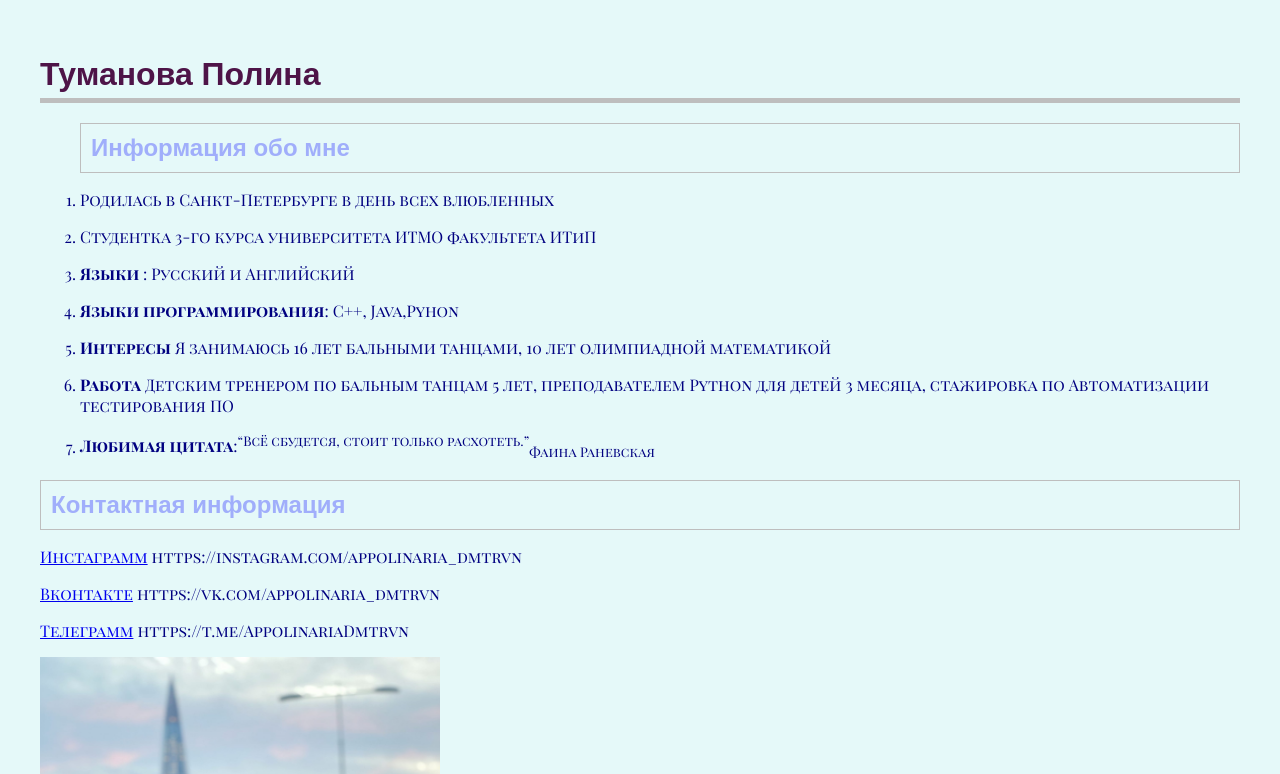
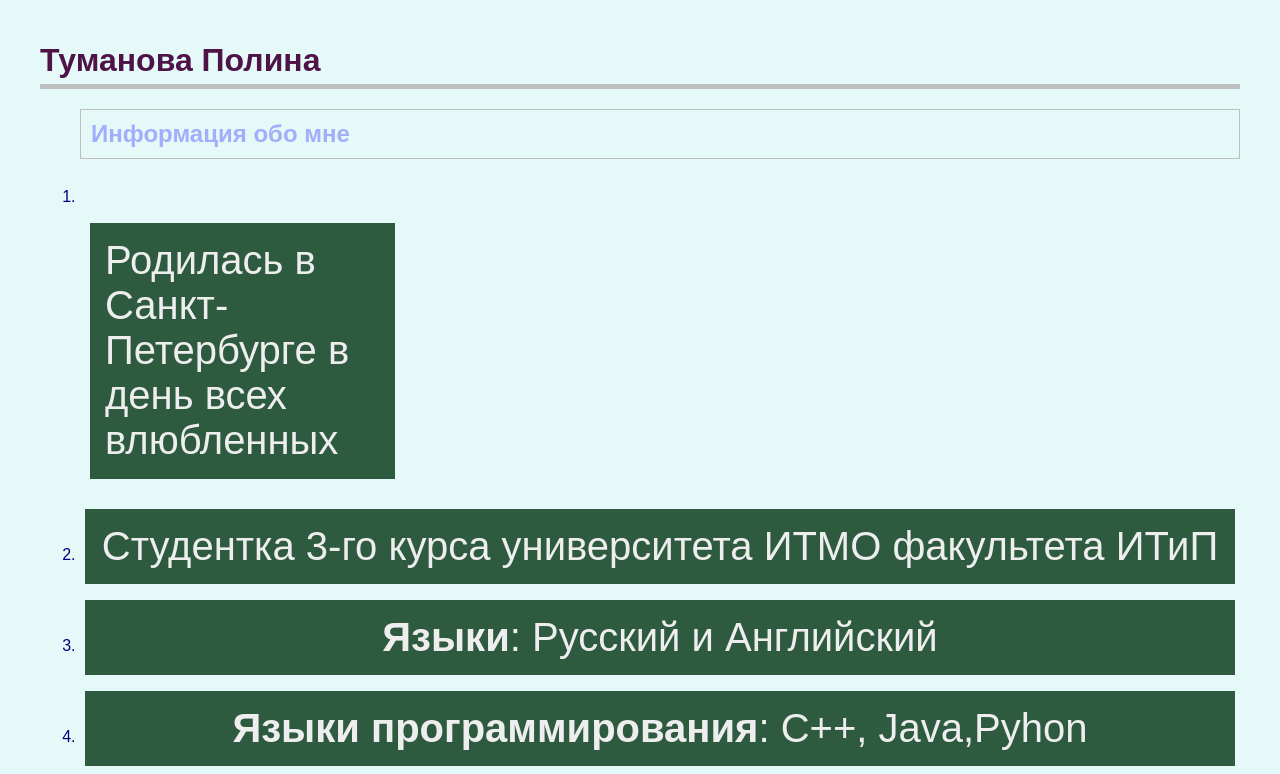
Before and after one commit to AppolinariaDmtrvn72/web-1, a plain HTML site: page index.html in a window 1280 px wide. Shown: the top 774 px of the page. Drawn offline with nearby package versions, Linux system fonts and the light colour scheme.

Commit message:
Update front.css

```diff
--- a/front.css
+++ b/front.css
@@ -35,3 +35,37 @@
         text-decoration-style: wavy;
         text-decoration-color:#4e1448;
       }
+body{ padding:1em; font-family:arial; }
+input{ display:none; }
+label{ padding:.2em .5em; }
+label:hover{ background:#ccc; cursor:pointer; }
+input:checked + label{ font-weight:bold; background:#ccc; }
+
+body{ padding:1em; font-family:arial; }
+input{ display:none; }
+label{ padding:.2em .5em; }
+label:hover{ background:#ccc; cursor:pointer; }
+input:checked + label{ font-weight:bold; background:#ccc; }
+
+.flex {
+    display: flex;
+    flex-wrap: wrap;
+
+	 width: 315px;     height: 300px;     margin: 20px 0;  padding: 5px;
+}
+.flex-itm {     background: #2e5b40;    font-size: 2.5rem;     color: #eee;     margin: 5px;     padding: 15px; }
+.flex-itm {
+  display: flex;
+  justify-content: center;
+  flex-wrap: wrap;
+  align-content: stretch;
+}
+
+.layer1 {
+    float: left; /* Обтекание по правому краю */
+    background: #2e5b40; /* Цвет фона */
+    border: 15px #bebebe; /* Параметры рамки */
+    padding: 10px; /* Поля вокруг текста */
+    margin-right: 20px; /* Отступ справа */
+    width: 30%; /* Ширина блока */
+   }
```
